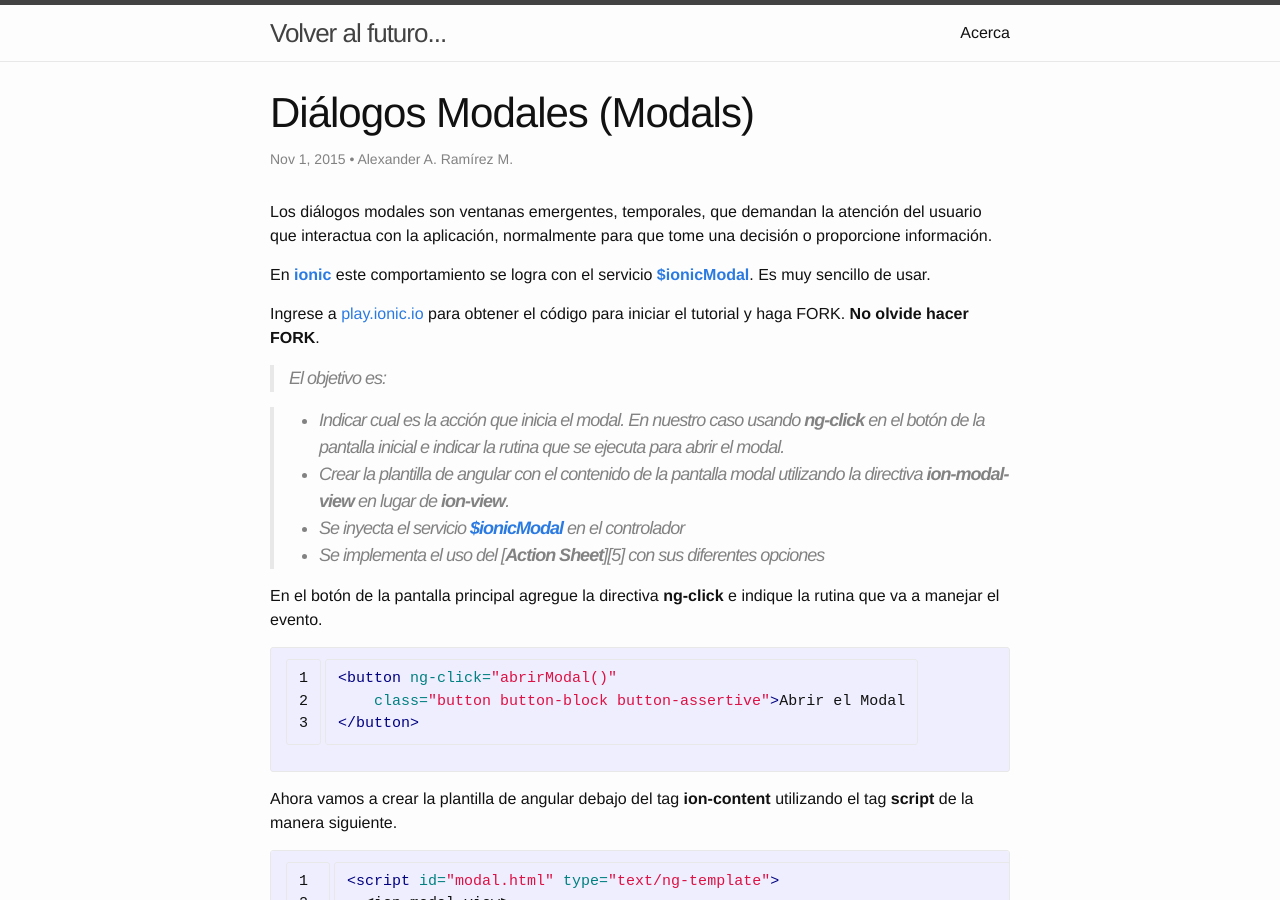
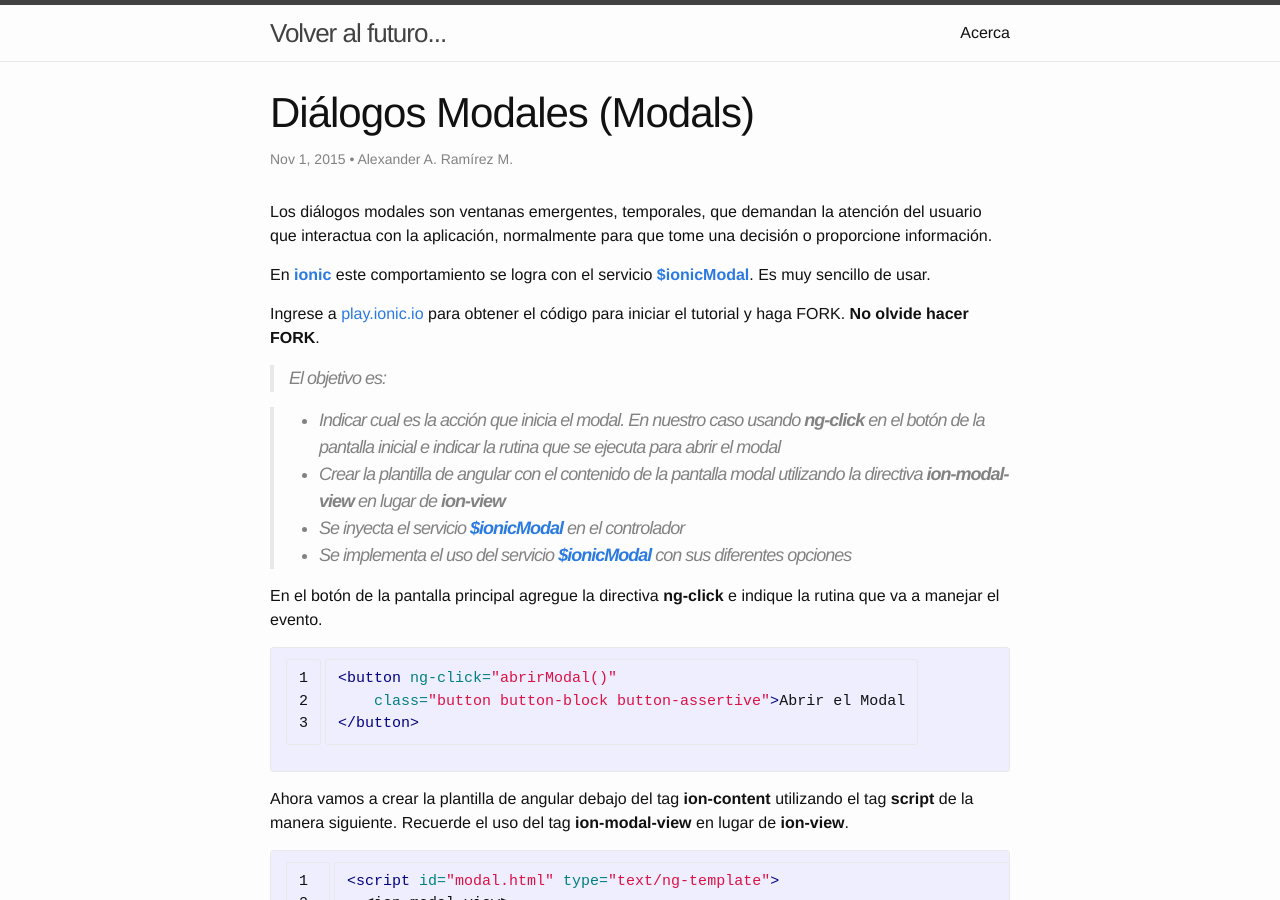
Before and after one commit to aaramirez/aaramirez.github.io, a Jekyll site: the page built from _posts/desarrollos/ionic/2015-11-1-modals.markdown, in a window 1280 px wide and 900 px high. Built offline with Jekyll 4.4.1, drawn with Linux system fonts in a browser that asks for light colours.

Commit message:
Modals con Ionic - corrigiendo errores

```diff
--- a/_posts/desarrollos/ionic/2015-11-1-modals.markdown
+++ b/_posts/desarrollos/ionic/2015-11-1-modals.markdown
@@ -11,10 +11,10 @@ Ingrese a [play.ionic.io][3] para obtener el código para iniciar el tutorial y
 
   > El objetivo es:
 
-  > - Indicar cual es la acción que inicia el modal. En nuestro caso usando __ng-click__ en el botón de la pantalla inicial e indicar la rutina que se ejecuta para abrir el modal.
-  > - Crear la plantilla de angular con el contenido de la pantalla modal utilizando la directiva __ion-modal-view__ en lugar de __ion-view__.
+  > - Indicar cual es la acción que inicia el modal. En nuestro caso usando __ng-click__ en el botón de la pantalla inicial e indicar la rutina que se ejecuta para abrir el modal
+  > - Crear la plantilla de angular con el contenido de la pantalla modal utilizando la directiva __ion-modal-view__ en lugar de __ion-view__
   > - Se inyecta el servicio [__$ionicModal__][2] en el controlador
-  > - Se implementa el uso del [__Action Sheet__][5] con sus diferentes opciones
+  > - Se implementa el uso del servicio [__$ionicModal__][2] con sus diferentes opciones
 
 En el botón de la pantalla principal agregue la directiva __ng-click__ e indique la rutina que va a manejar el evento.
 
@@ -24,7 +24,7 @@ En el botón de la pantalla principal agregue la directiva __ng-click__ e indiqu
 </button>
 {% endhighlight %}
 
-Ahora vamos a crear la plantilla de angular debajo del tag __ion-content__ utilizando el tag __script__ de la manera siguiente.
+Ahora vamos a crear la plantilla de angular debajo del tag __ion-content__ utilizando el tag __script__ de la manera siguiente. Recuerde el uso del tag __ion-modal-view__ en lugar de __ion-view__.
 
 {% highlight html linenos %}
 <script id="modal.html" type="text/ng-template">
```
